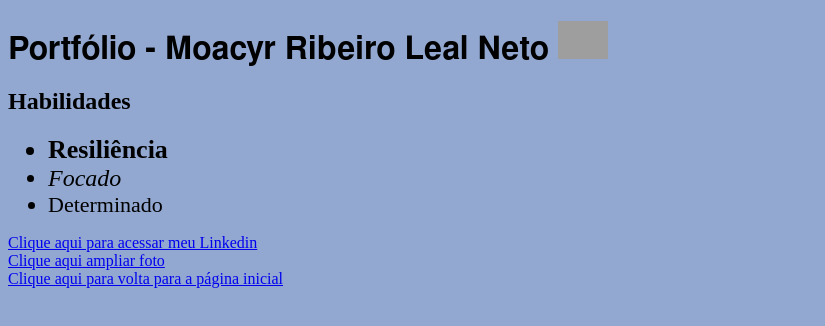
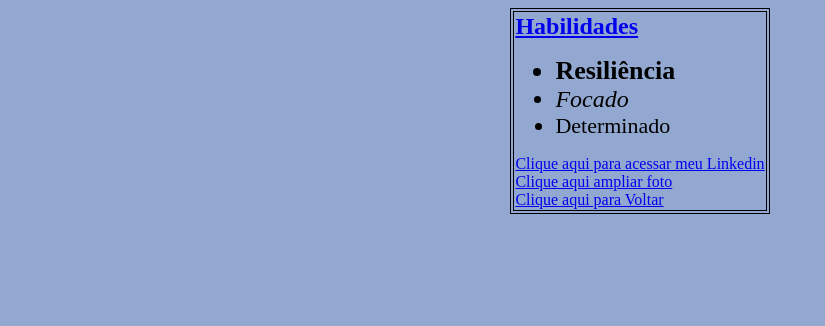
Before and after one commit to moacyrrln/Portfolio, a plain HTML site: page habilidades.html in a window 1280 px wide. Shown: the whole page, without its empty margins (0-825 px from the left). Drawn offline with Linux system fonts and the light colour scheme; grey boxes are pictures that could not be loaded.

Commit message:
modificação de layout e inclusão de tabela

```diff
--- a/habilidades.html
+++ b/habilidades.html
@@ -2,25 +2,27 @@
 <html lang="en">
     <head>
         <meta charset="UTF-8">
-
         <title>Portfólio - Moacyr Ribeiro Leal Neto</title>
-
         <link rel="stylesheet" href="style.css">
-
     </head>
     <body>
-        <h1>Portfólio - Moacyr Ribeiro Leal Neto <a href="https://github.com/moacyrrln/Portfolio/blob/master/FotoTrybe.jpg?raw=true" target="_blank"><img src="https://github.com/moacyrrln/Portfolio/blob/master/FotoTrybe.jpg?raw=true" alt="Foto de Moacyr Ribeiro Leal Neto" width="50"></a></h1>
 
+            <table>
 
-
-        <h2>Habilidades</h2>
-        <ul>
-            <li class="fontsize1"><strong>Resiliência</strong></li>
-            <li class="fontsize2"><em>Focado</em></li>
-            <li class="fontsize3">Determinado</li>
-        </ul>
-        <a href="https://www.linkedin.com/in/moacyr-engenheiro-mecanico/" target="_blank">Clique aqui para acessar meu Linkedin</a><br>
-        <a href="https://github.com/moacyrrln/Portfolio/blob/master/FotoTrybe.jpg?raw=true" target="_blank">Clique aqui ampliar foto</a><br>
-        <a href="index.html" target="_blank">Clique aqui para volta para a página inicial</a>
+                <tr>
+                    <td>
+                        <h2 class="titulo2"><a href="habilidades.html">Habilidades</a></h2>
+                        <ul class="lista">
+                            <li class="fontsize1"><strong>Resiliência</strong></li>
+                            <li class="fontsize2"><em>Focado</em></li>
+                            <li class="fontsize3">Determinado</li>
+                        </ul>
+                        <a class="link" href="https://www.linkedin.com/in/moacyr-engenheiro-mecanico/" target="_blank">Clique aqui para acessar meu Linkedin</a><br>
+                        <a class="link" href="https://github.com/moacyrrln/Portfolio/blob/master/FotoTrybe.jpg?raw=true" target="_blank">Clique aqui ampliar foto</a><br>
+                        <a class="link" href="index.html" target="_blank">Clique aqui para Voltar</a>
+                    </td>
+                </tr>
+            </table>
+        </div>
     </body>
 </html>
--- a/style.css
+++ b/style.css
@@ -1,31 +1,45 @@
-body {background-color: #92a8d1;}
 
 .titulo1 {
     font-family: "FreeSans", sans-serif;
+    text-align: center
+}
+
+.titulo2 {
+    font-family: "Laksaman", serif;
+    padding: 0px;
+    margin: 0px;
+}
+
+.blocofoto{
+    vertical-align: text-top;
+}
+
+.lista {
+    font-family: "Chilanka", serif;
+}
+
+table, td, th {
+    border: 1px solid black;
+    margin: 0 auto;
+  }
+
+body {background-color: #92a8d1;
+    }
+
+.link {
+    font-family: "Manjari", serif;
 }
 
 h1 {
     font-family: "FreeSans", serif;
 }
 
-.titulo2 {
-    font-family: "Laksaman", serif;
-}
-
 h2 {
     font-family: "Laksaman", serif;
 }
 
-.lista {
-    font-family: "Chilanka", serif;
-}
-
 ul {
     font-family: "Chilanka", serif;
-}
-
-.link {
-    font-family: "Manjari", serif;
 }
 
 a {
```
Also changed, not shown: descricao.html (+16 -15 lines), index.html (+23 -10 lines).
